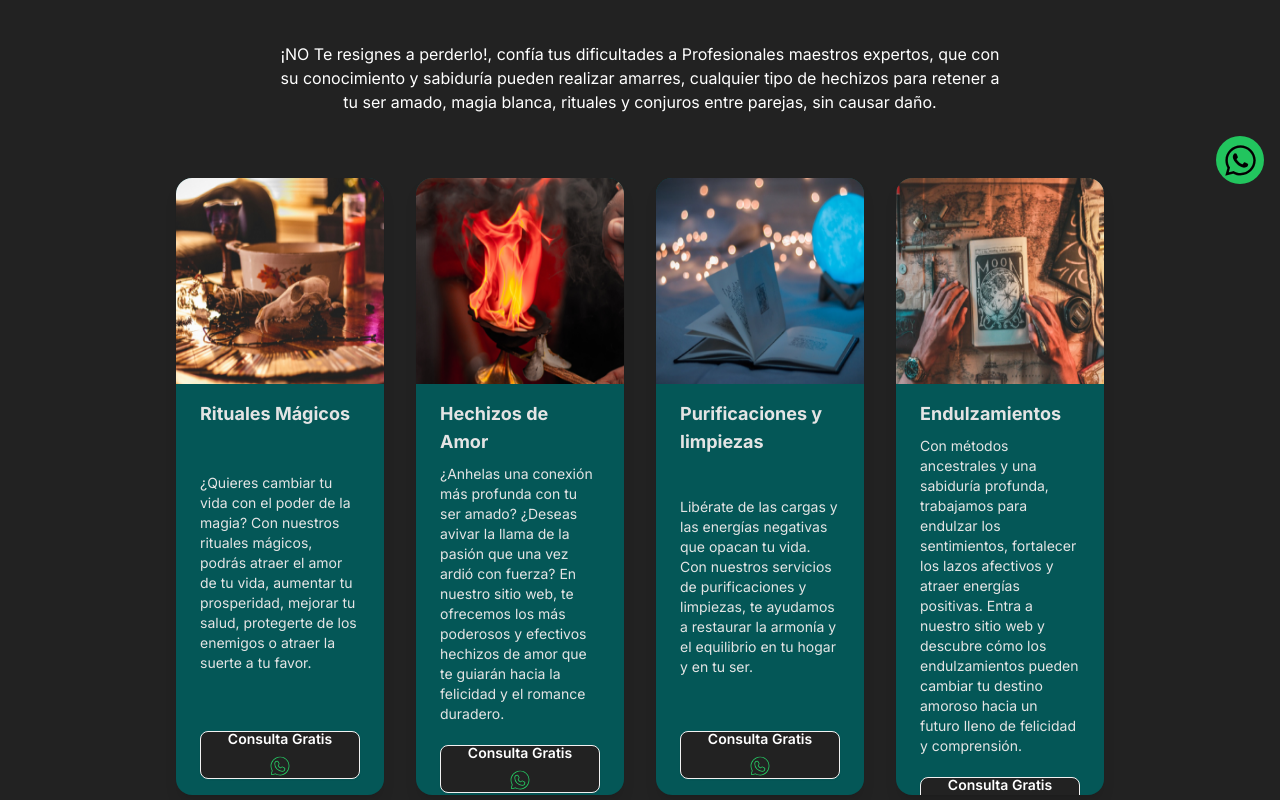
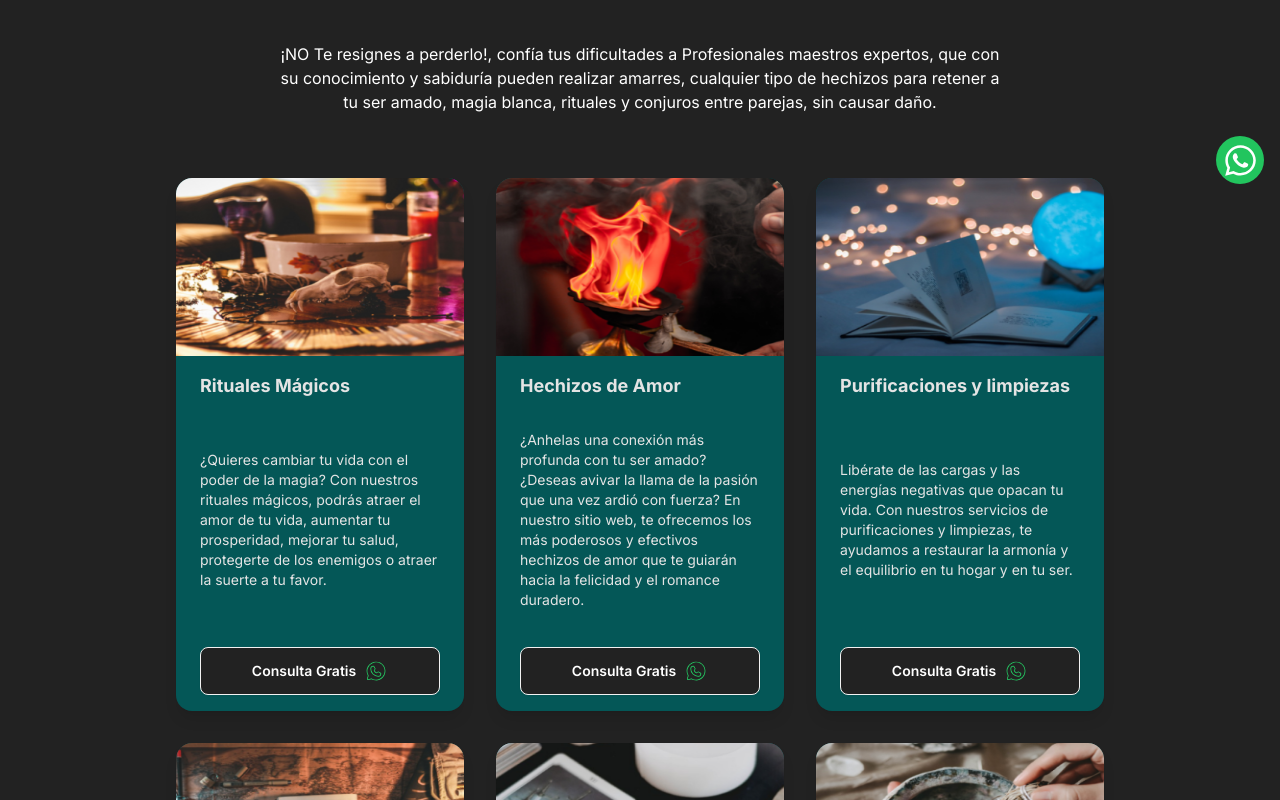
Before and after one commit to hrpinedar91/uniones_de_amor, a Next.js app: page / in a window 1280 px wide. Shown: the part 600-1400 px from the top of the page. Built offline with nearby package versions, Linux system fonts and the light colour scheme.

Commit message:
ajustes responsive

```diff
--- a/components/Whatsapp.tsx
+++ b/components/Whatsapp.tsx
@@ -19,7 +19,7 @@ const WhatsappButton: React.FC = () => {
           height="35"
           width="33"
           viewBox="0 0 448 512"
-          stroke="white"
+          fill="white"
         >
           {/*!Font Awesome Free 6.5.1 by @fontawesome - https://fontawesome.com License - https://fontawesome.com/license/free Copyright 2023 Fonticons, Inc.*/}
           <path d="M380.9 97.1C339 55.1 283.2 32 223.9 32c-122.4 0-222 99.6-222 222 0 39.1 10.2 77.3 29.6 111L0 480l117.7-30.9c32.4 17.7 68.9 27 106.1 27h.1c122.3 0 224.1-99.6 224.1-222 0-59.3-25.2-115-67.1-157zm-157 341.6c-33.2 0-65.7-8.9-94-25.7l-6.7-4-69.8 18.3L72 359.2l-4.4-7c-18.5-29.4-28.2-63.3-28.2-98.2 0-101.7 82.8-184.5 184.6-184.5 49.3 0 95.6 19.2 130.4 54.1 34.8 34.9 56.2 81.2 56.1 130.5 0 101.8-84.9 184.6-186.6 184.6zm101.2-138.2c-5.5-2.8-32.8-16.2-37.9-18-5.1-1.9-8.8-2.8-12.5 2.8-3.7 5.6-14.3 18-17.6 21.8-3.2 3.7-6.5 4.2-12 1.4-32.6-16.3-54-29.1-75.5-66-5.7-9.8 5.7-9.1 16.3-30.3 1.8-3.7 .9-6.9-.5-9.7-1.4-2.8-12.5-30.1-17.1-41.2-4.5-10.8-9.1-9.3-12.5-9.5-3.2-.2-6.9-.2-10.6-.2-3.7 0-9.7 1.4-14.8 6.9-5.1 5.6-19.4 19-19.4 46.3 0 27.3 19.9 53.7 22.6 57.4 2.8 3.7 39.1 59.7 94.8 83.8 35.2 15.2 49 16.5 66.6 13.9 10.7-1.6 32.8-13.4 37.4-26.4 4.6-13 4.6-24.1 3.2-26.4-1.3-2.5-5-3.9-10.5-6.6z" />
--- a/tailwind.config.ts
+++ b/tailwind.config.ts
@@ -15,7 +15,7 @@ const config: Config = {
       },
       gridTemplateColumns: {
         "auto-fill-180": "repeat(auto-fill, minmax(250px, 1fr))",
-        "auto-fit-100": "repeat(auto-fit, minmax(200px, 1fr))",
+        "auto-fit-100": "repeat(auto-fit, minmax(250px, 1fr))",
       },
     },
   },
```
